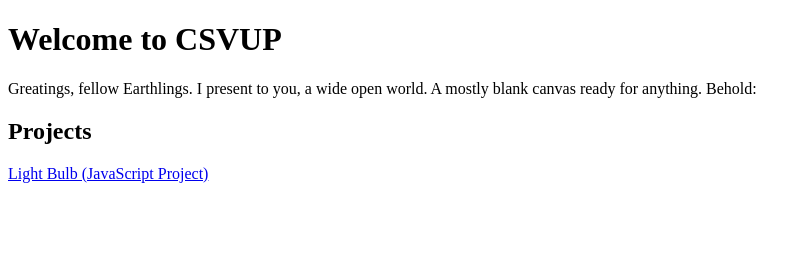
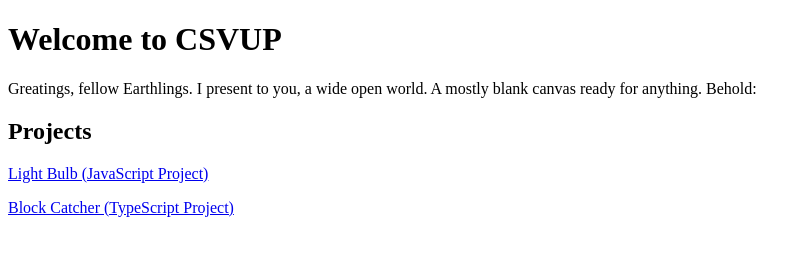
Before and after one commit to earlyraven/wig-website, a plain HTML site: page index.html in a window 1280 px wide. Shown: the whole page, without its empty margins (0-811 px from the left). Drawn offline with Linux system fonts and the light colour scheme.

Commit message:
added link to Block Catcher.

```diff
--- a/index.html
+++ b/index.html
@@ -8,5 +8,6 @@
 <p>Greatings, fellow Earthlings.  I present to you, a wide open world.  A mostly blank canvas ready for anything.  Behold:</p>
 <h2>Projects</h2>
 <p><a href="light_bulb/light_bulb.html">Light Bulb (JavaScript Project)</a></p>
+<p><a href="block_catcher/index.html">Block Catcher (TypeScript Project)</a></p>
 </body>
 </html>
```
